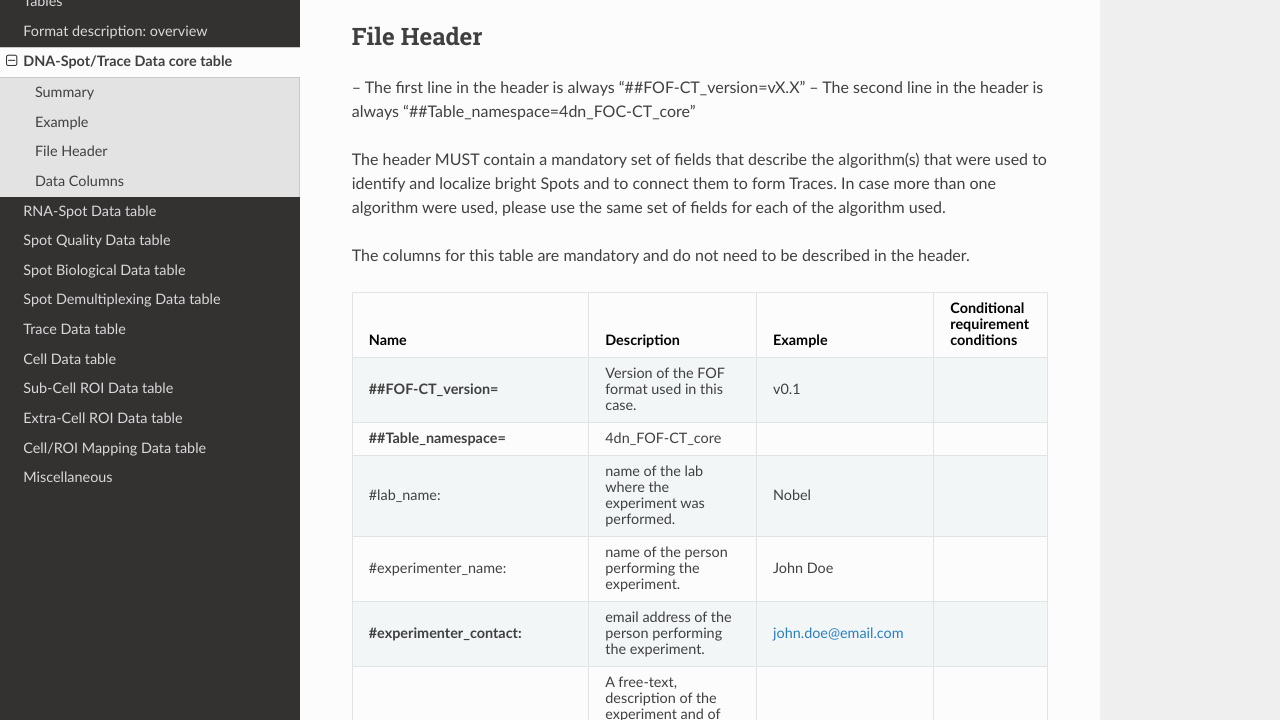
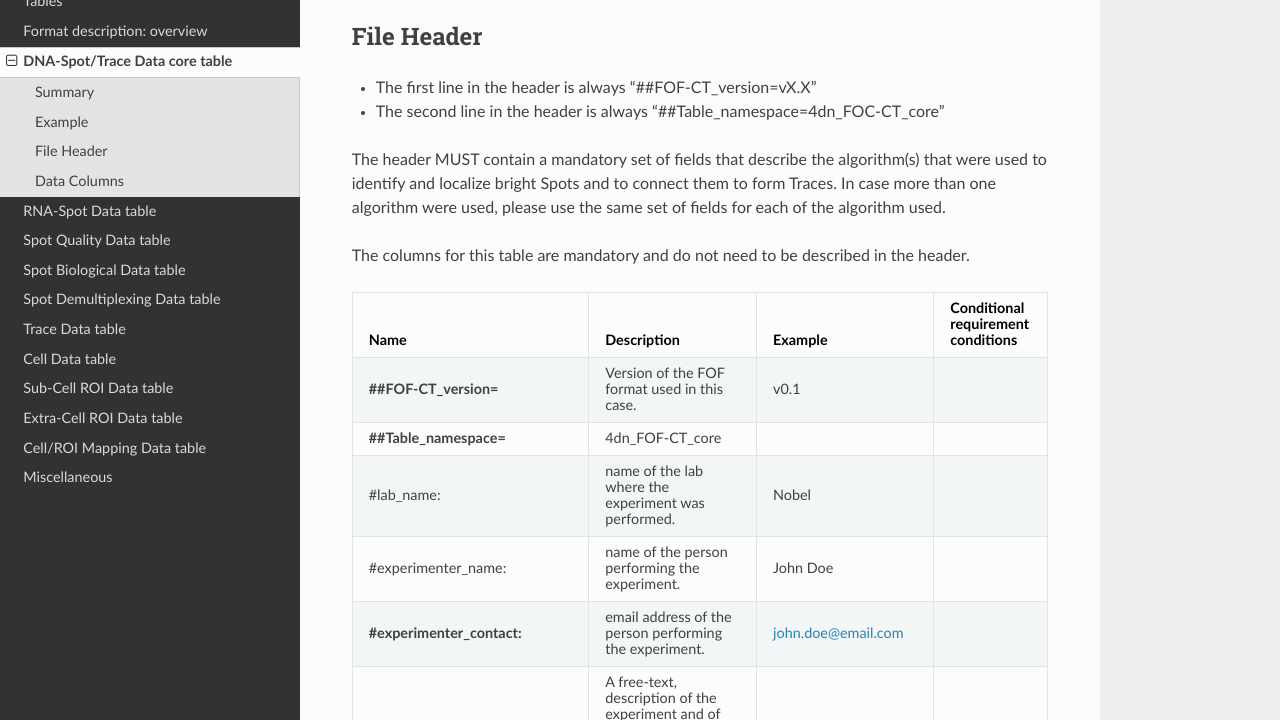
Before and after one commit to 4dn-dcic/fish_omics_format, a Sphinx documentation site: the page built from docs/source/core.rst, in a window 1280 px wide and 900 px high, scrolled down 844 px, cut to the strip 180-900 px from the top of the window. Built offline with Sphinx 7.4.7 and the Read the Docs theme 2.0.0, drawn with Linux system fonts in a browser that asks for light colours.

```diff
--- a/docs/source/core.rst
+++ b/docs/source/core.rst
@@ -39,8 +39,8 @@ Example
 File Header
 -----------
 
--- The first line in the header is always "##FOF-CT_version=vX.X"
--- The second line in the header is always "##Table_namespace=4dn_FOC-CT_core"
+- The first line in the header is always "##FOF-CT_version=vX.X"
+- The second line in the header is always "##Table_namespace=4dn_FOC-CT_core"
 
 The header MUST contain a mandatory set of fields that describe the
 algorithm(s) that were used to identify and localize bright Spots and to
```
